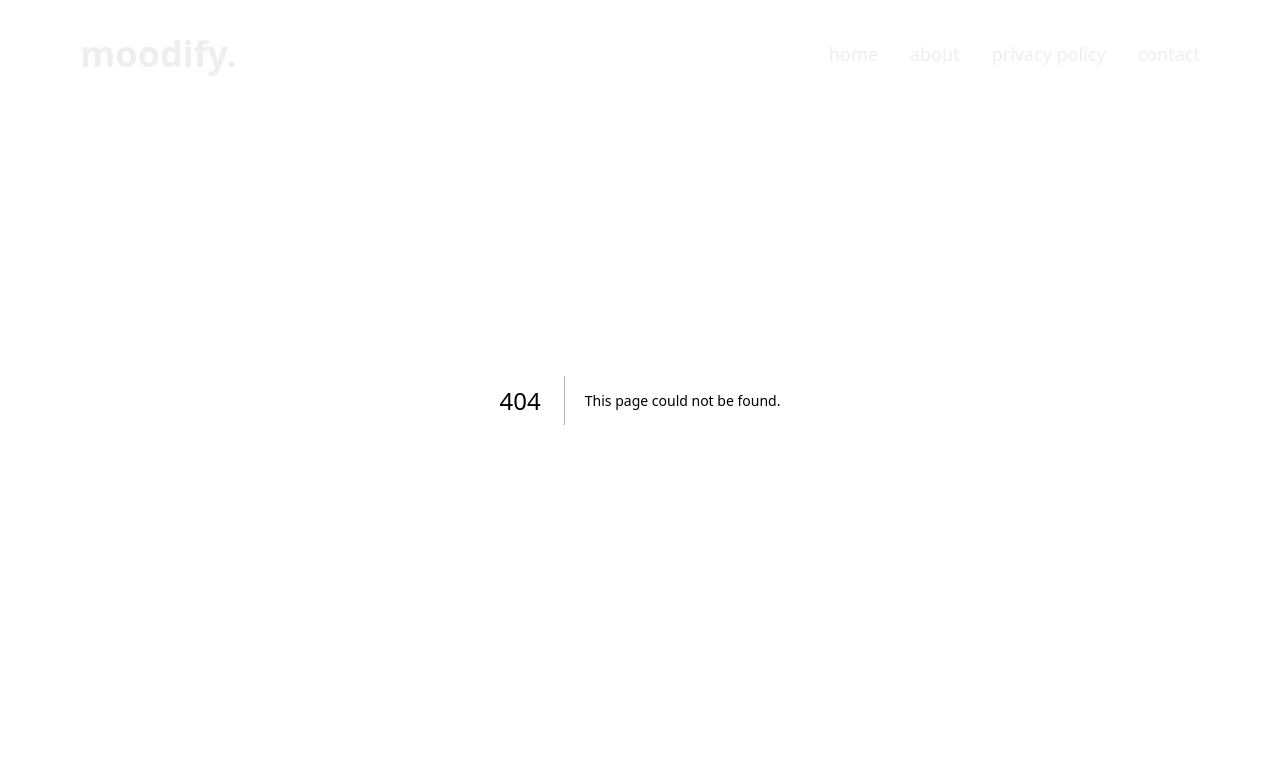
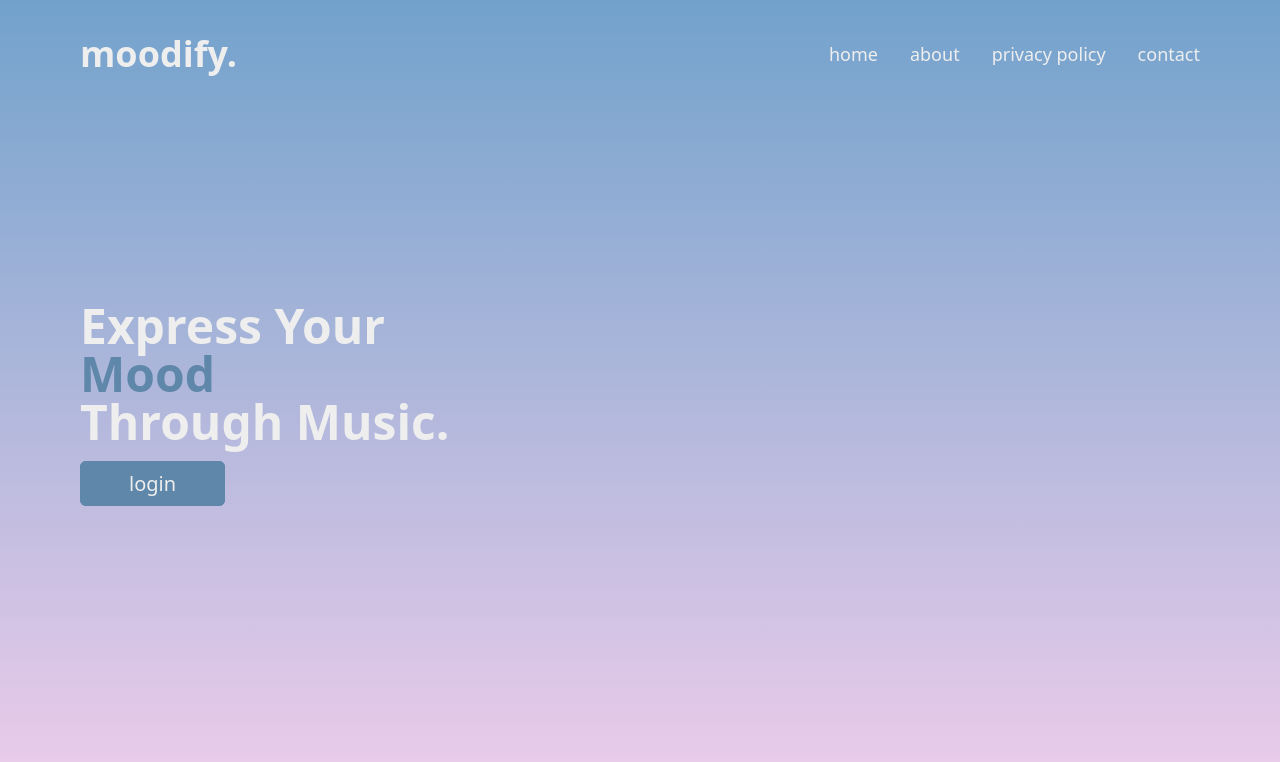
Before and after one commit to jordanmarry/moodify-v2, a Next.js app in the folder client/: page /Landing in a window 1280 px wide. Before the commit this address had no page. Shown: the top 762 px of the page. Built offline with nearby package versions, Linux system fonts and the light colour scheme.

Commit message:
minor changes

```diff
--- a/client/src/components/Landing.js
+++ b/client/src/pages/Landing.js
@@ -1,6 +1,6 @@
 import React, { useEffect, useState } from "react";
 import Link from 'next/link';
-import SongCard from "./SongCard";
+import SongCard from "../components/SongCard";
 
 const Landing = () => {
 
@@ -53,7 +53,7 @@ const Landing = () => {
     return (
         <div className="text-off-white flex items-center justify-between h-screen ">
             <div className="text-left w-2/5">
-                <p className="text-5xl font-bold"> Express Your <span className="text-dark-blue">Mood</span> Through Music. </p>
+                <p className="text-5xl font-bold"> Express Your <span className="text-dark-blue">Mood</span> <br/> Through Music. </p>
                 <div className="pt-6">
                     <Link href='/login' className=" text-xl text-off-white border border-dark-blue rounded-md px-12 py-2 bg-dark-blue hover:bg-off-white hover:text-dark-blue transition-all duration-500"> login </Link>
                 </div>
--- a/client/src/pages/index.js
+++ b/client/src/pages/index.js
@@ -1,5 +1,5 @@
 import Head from 'next/head';
-import Landing from '../components/Landing'
+import Landing from './Landing'
 
 export default function Home() {
   return (
```
